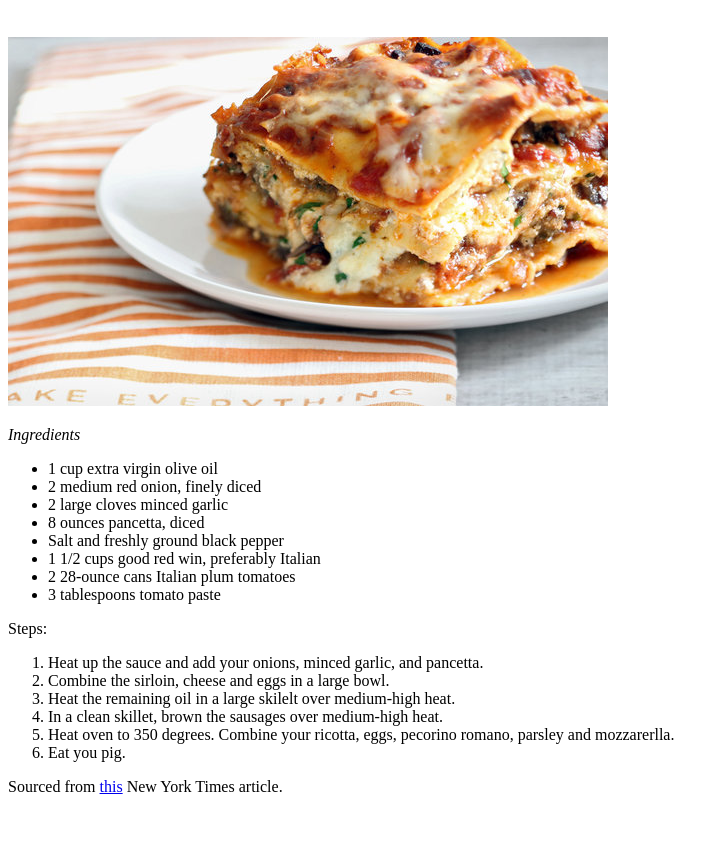
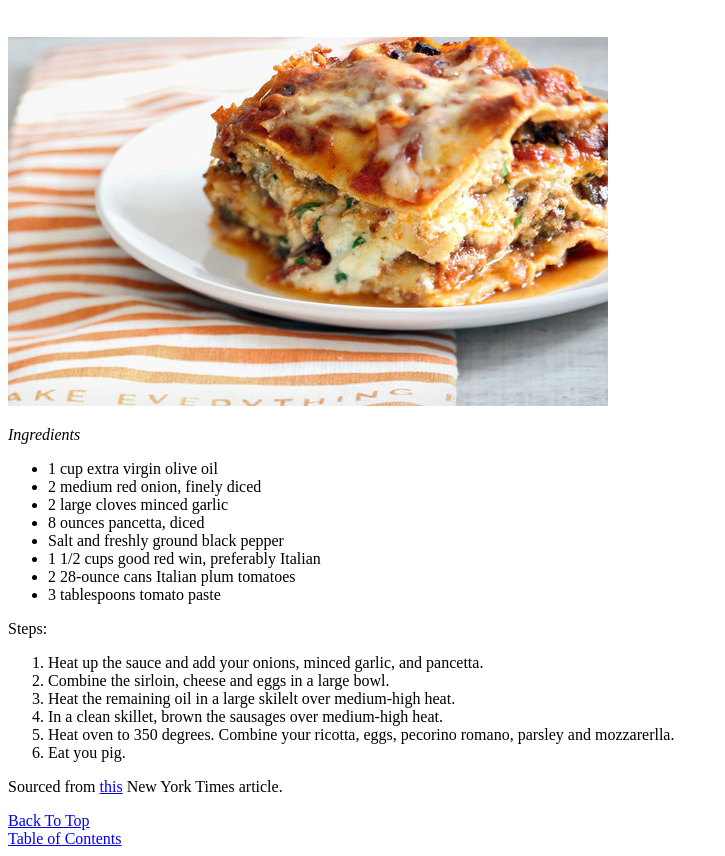
Before and after one commit to WaJeNn007/odin-recipes, a plain HTML site: page pages/lasagna.html in a window 1280 px wide. Shown: the part 61-917 px from the top of the page, without its empty margins (0-725 px from the left). Before the commit the page ends 873 px from the top, so only its background shows below. Drawn offline with Linux system fonts and the light colour scheme.

Commit message:
added credit to spaghetti and nav to Lasagna

```diff
--- a/pages/lasagna.html
+++ b/pages/lasagna.html
@@ -31,5 +31,8 @@
         <li>Eat you pig.</li>
     </ol>
     <p>Sourced from <a href="https://cooking.nytimes.com/recipes/9530-lasagna">this</a> New York Times article.</p>
+    <a href="./lasagna.html">Back To Top</a>
+    <br>
+    <a href="../index.html">Table of Contents</a>
 </body>
 </html>
```
Also changed, not shown: index.html (+0 -1 lines), pages/spaghetti.html (+1 -0 lines).
